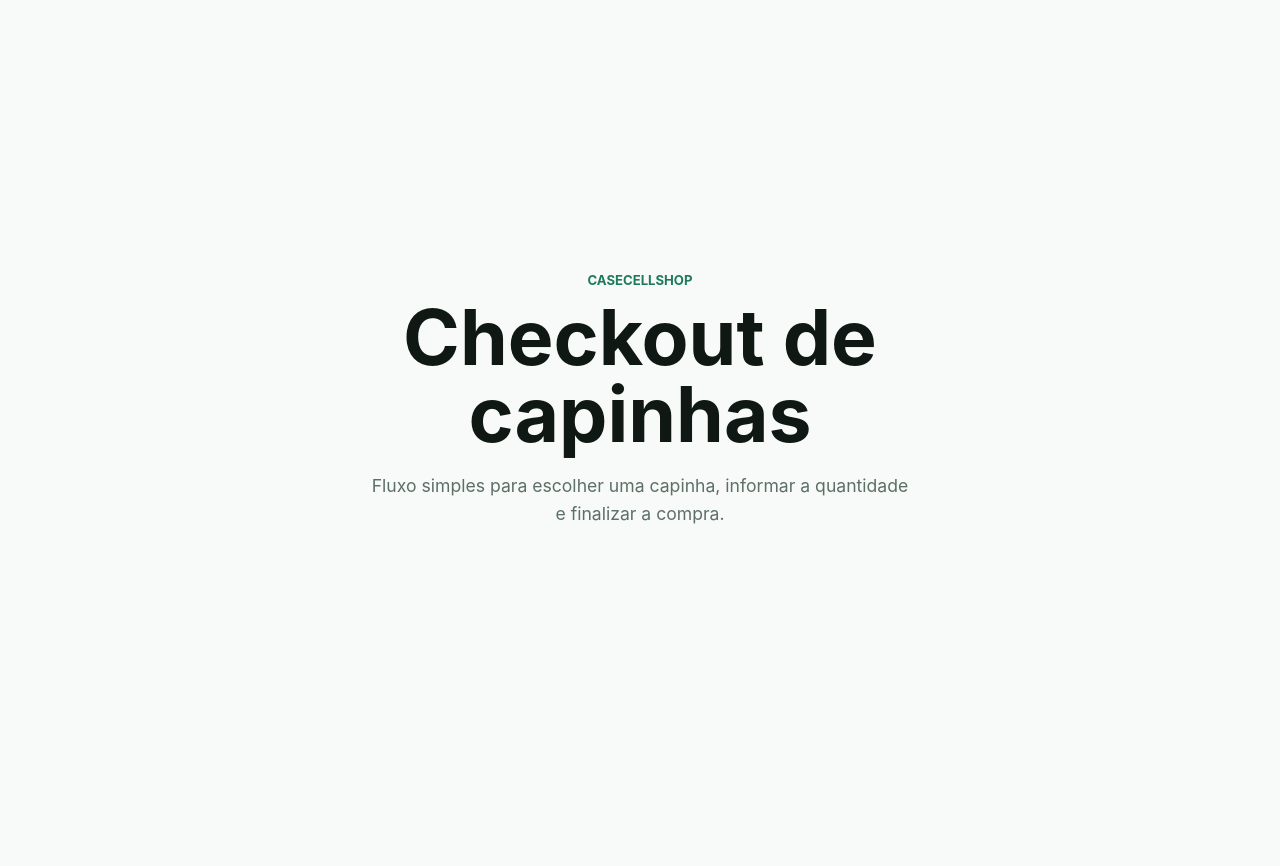
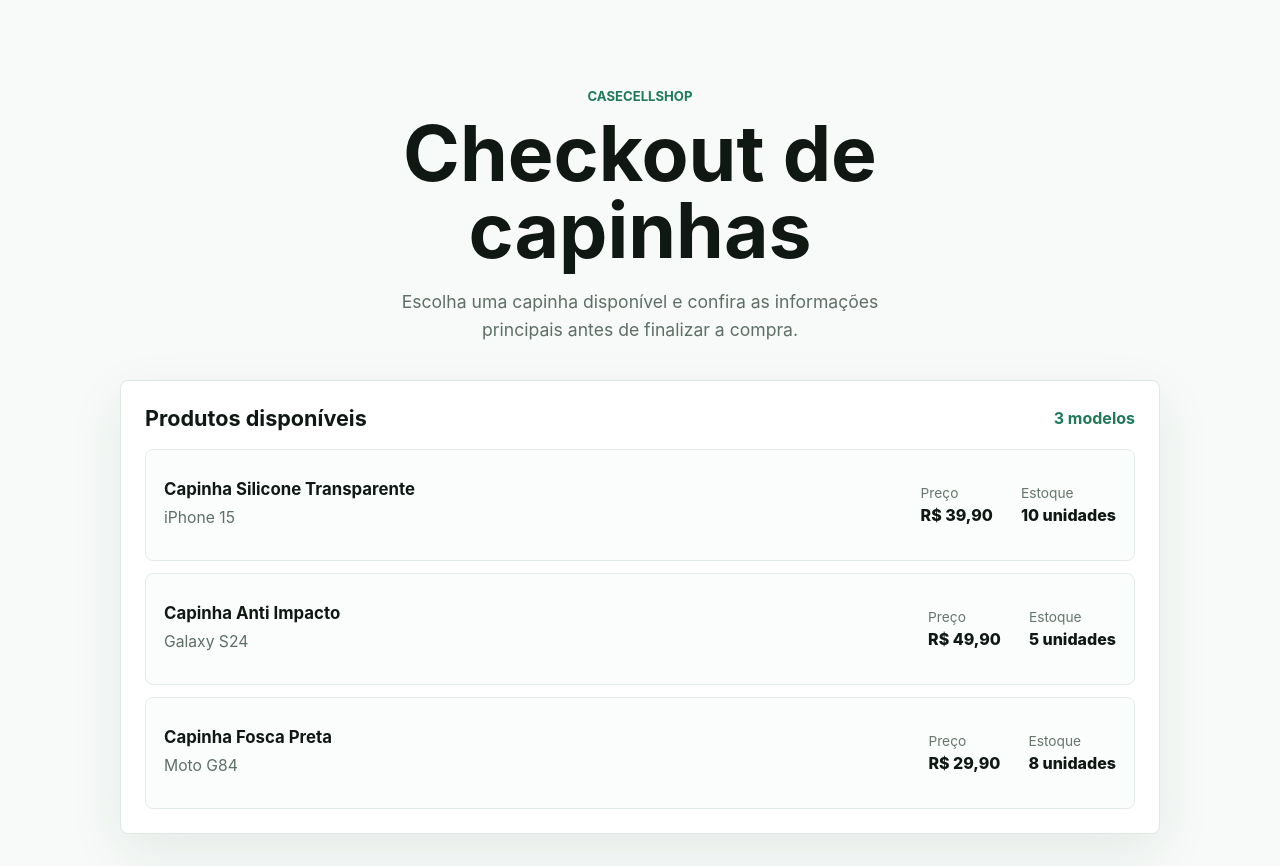
Before and after one commit to wendel211/case-cell-shop-checkout, a React (Vite) app in the folder frontend/: page / in a window 1280 px wide. Before the commit the page ends 800 px from the top, so only its background shows below. Built offline with nearby package versions, Linux system fonts and the light colour scheme.

Commit message:
feat(web): render mocked product list

```diff
--- a/frontend/src/App.css
+++ b/frontend/src/App.css
@@ -1,14 +1,18 @@
 .app-shell {
   min-height: 100vh;
-  display: grid;
-  place-items: center;
   padding: 32px;
   background: #f7faf8;
   color: #17201b;
 }
 
+.checkout-page {
+  width: min(100%, 1040px);
+  margin: 0 auto;
+}
+
 .intro {
-  width: min(100%, 720px);
+  max-width: 720px;
+  margin: 56px auto 36px;
   text-align: center;
 }
 
@@ -37,3 +41,100 @@ p {
   font-size: 1.1rem;
   line-height: 1.6;
 }
+
+.product-section {
+  background: #ffffff;
+  border: 1px solid #dfe8e3;
+  border-radius: 8px;
+  padding: 24px;
+  box-shadow: 0 18px 55px rgba(28, 53, 43, 0.08);
+}
+
+.section-heading {
+  display: flex;
+  align-items: center;
+  justify-content: space-between;
+  gap: 16px;
+  margin-bottom: 18px;
+}
+
+h2,
+h3 {
+  margin: 0;
+  color: #101814;
+  letter-spacing: 0;
+}
+
+h2 {
+  font-size: 1.35rem;
+}
+
+.section-heading span {
+  color: #1f7a5a;
+  font-weight: 700;
+}
+
+.product-list {
+  display: grid;
+  gap: 12px;
+}
+
+.product-card {
+  display: flex;
+  align-items: center;
+  justify-content: space-between;
+  gap: 20px;
+  min-height: 112px;
+  padding: 18px;
+  border: 1px solid #e3ebe6;
+  border-radius: 8px;
+  background: #fbfdfc;
+}
+
+.product-card h3 {
+  font-size: 1.05rem;
+}
+
+.product-card p {
+  margin: 6px 0 0;
+  font-size: 0.98rem;
+}
+
+.product-card dl {
+  display: flex;
+  gap: 28px;
+  margin: 0;
+}
+
+.product-card dt {
+  color: #65766d;
+  font-size: 0.86rem;
+}
+
+.product-card dd {
+  margin: 4px 0 0;
+  color: #101814;
+  font-weight: 800;
+  white-space: nowrap;
+}
+
+@media (max-width: 720px) {
+  .app-shell {
+    padding: 20px;
+  }
+
+  .intro {
+    margin-top: 32px;
+  }
+
+  .section-heading,
+  .product-card,
+  .product-card dl {
+    align-items: flex-start;
+    flex-direction: column;
+  }
+
+  .product-card dl {
+    gap: 12px;
+  }
+}
--- a/frontend/src/App.tsx
+++ b/frontend/src/App.tsx
@@ -1,15 +1,54 @@
 import './App.css'
+import { products } from './data/products'
+
+function formatCurrency(valueInCents: number) {
+  return new Intl.NumberFormat('pt-BR', {
+    style: 'currency',
+    currency: 'BRL',
+  }).format(valueInCents / 100)
+}
 
 function App() {
   return (
     <main className="app-shell">
-      <section className="intro" aria-labelledby="page-title">
-        <span className="eyebrow">CaseCellShop</span>
-        <h1 id="page-title">Checkout de capinhas</h1>
-        <p>
-          Fluxo simples para escolher uma capinha, informar a quantidade e
-          finalizar a compra.
-        </p>
+      <section className="checkout-page" aria-labelledby="page-title">
+        <header className="intro">
+          <span className="eyebrow">CaseCellShop</span>
+          <h1 id="page-title">Checkout de capinhas</h1>
+          <p>
+            Escolha uma capinha disponível e confira as informações principais
+            antes de finalizar a compra.
+          </p>
+        </header>
+
+        <section className="product-section" aria-labelledby="products-title">
+          <div className="section-heading">
+            <h2 id="products-title">Produtos disponíveis</h2>
+            <span>{products.length} modelos</span>
+          </div>
+
+          <div className="product-list">
+            {products.map((product) => (
+              <article className="product-card" key={product.id}>
+                <div>
+                  <h3>{product.name}</h3>
+                  <p>{product.model}</p>
+                </div>
+
+                <dl>
+                  <div>
+                    <dt>Preço</dt>
+                    <dd>{formatCurrency(product.priceInCents)}</dd>
+                  </div>
+                  <div>
+                    <dt>Estoque</dt>
+                    <dd>{product.stock} unidades</dd>
+                  </div>
+                </dl>
+              </article>
+            ))}
+          </div>
+        </section>
       </section>
     </main>
   )
--- /dev/null
+++ b/frontend/src/data/products.ts
@@ -0,0 +1,31 @@
+export type Product = {
+  id: string
+  name: string
+  model: string
+  priceInCents: number
+  stock: number
+}
+
+export const products: Product[] = [
+  {
+    id: 'case-iphone-15',
+    name: 'Capinha Silicone Transparente',
+    model: 'iPhone 15',
+    priceInCents: 3990,
+    stock: 10,
+  },
+  {
+    id: 'case-galaxy-s24',
+    name: 'Capinha Anti Impacto',
+    model: 'Galaxy S24',
+    priceInCents: 4990,
+    stock: 5,
+  },
+  {
+    id: 'case-moto-g84',
+    name: 'Capinha Fosca Preta',
+    model: 'Moto G84',
+    priceInCents: 2990,
+    stock: 8,
+  },
+]
```
